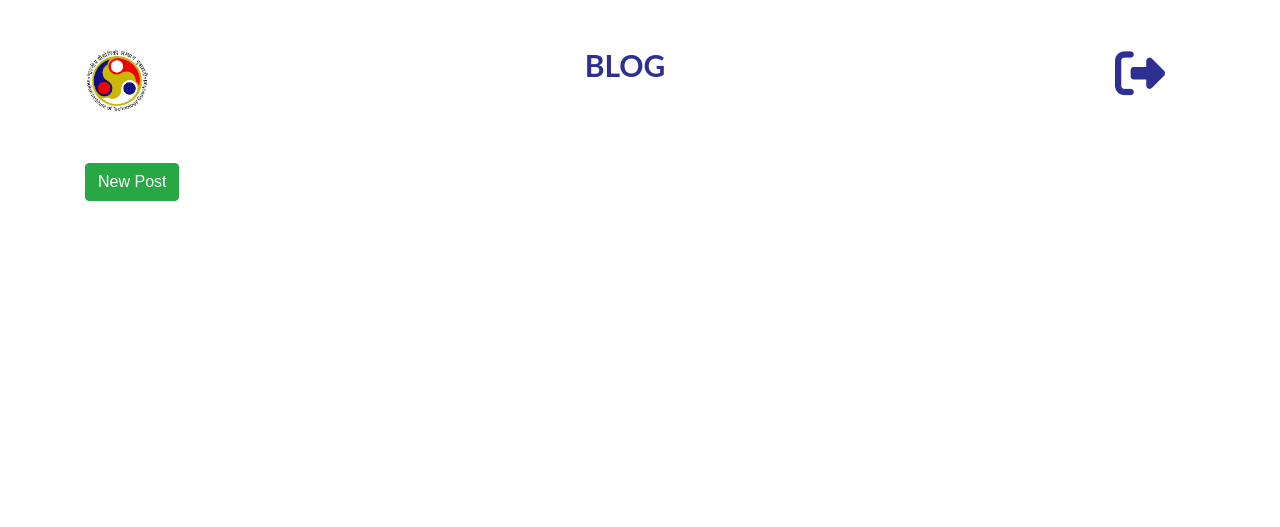
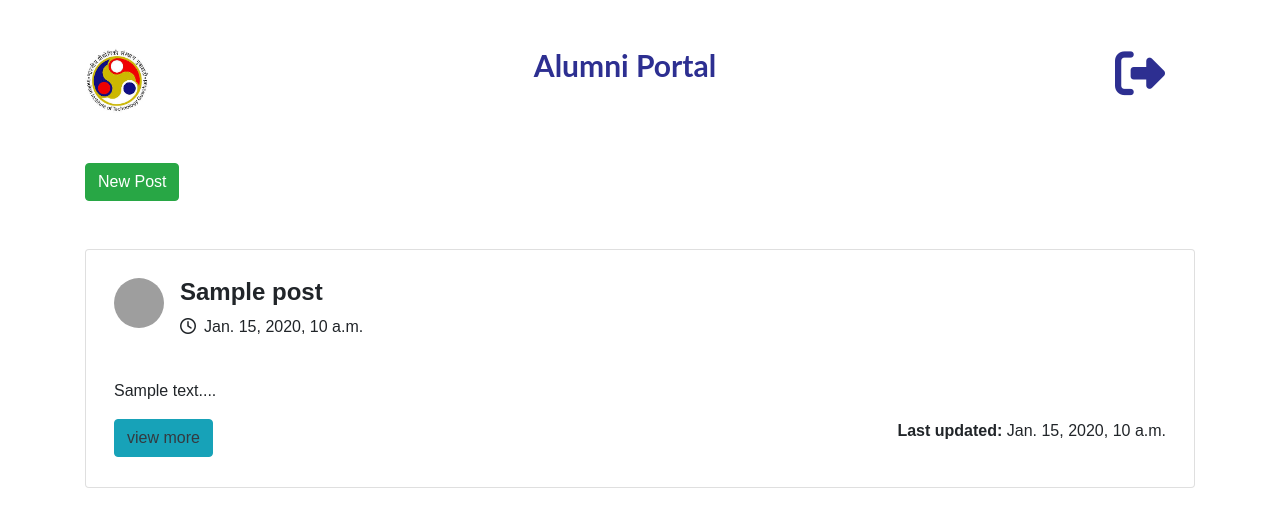
Before and after one commit to kousikr26/placement-portal, a Django app: page /blog/ in a window 1280 px wide. Shown: the top 527 px of the page. Run offline with Django 3.2, Linux system fonts and the light colour scheme; tables that the repository leaves empty hold one stand-in row (values such as "Sample post"); parts of the project's set-up code (start-up, migrations or seed data) failed here and were passed over; some libraries are stand-ins or nearby versions; grey boxes are pictures that could not be loaded.

Commit message:
add post's cards and detail view for the posts

```diff
--- a/alumni_portal/templates/blog/base.html
+++ b/alumni_portal/templates/alumni_portal/base.html
@@ -154,7 +154,7 @@
 
           <div class="justify-content-center col-4"style="font-size: 30px; font-family:Lato;
           color:#2D2F91; font-weight:bold; line-height:34px">
-          <center>BLOG</center>
+          <center>Alumni Portal</center>
           </div>
 
           <div class="col-4" title="Logout" style="height:auto">
--- a/alumni_portal/templates/blog/create_post.html
+++ b/alumni_portal/templates/alumni_portal/create_post.html
@@ -1,4 +1,4 @@
-{% extends "blog/base.html" %}
+{% extends "alumni_portal/base.html" %}
 {% load bootstrap4 %}
 {% block content %}
 
--- /dev/null
+++ b/alumni_portal/templates/alumni_portal/index.html
@@ -0,0 +1,76 @@
+{% extends "alumni_portal/base.html" %}
+
+{% block title %}Alumni Portal{% endblock %}
+
+{% block head %}
+
+
+<style media="screen">
+    .collapse-content .fa.fa-heart:hover {
+    color: #f44336 !important;
+    }
+    .collapse-content .fa.fa-share-alt:hover {
+    color: #0d47a1 !important;
+    }
+</style>
+
+
+
+{% endblock head %}
+
+{% block content %}
+
+<a href="{% url "alumni_portal:create_post" %}" class="btn btn-bg btn-success">New Post</a>
+
+{% for post in posts %}
+
+<!-- Card -->
+<div class="card promoting-card p-2 mt-5">
+
+  <!-- Card content -->
+  <div class="card-body d-flex flex-row">
+
+    <!-- Avatar -->
+    <img src="https://icons.iconarchive.com/icons/artua/dragon-soft/512/User-icon.png" class="rounded-circle mr-3" height="50px" width="50px" alt="avatar">
+
+    <!-- Content -->
+    <div>
+
+      <!-- Title -->
+      <h4 class="card-title font-weight-bold mb-2">{{post.title}}</h4>
+      <!-- Subtitle -->
+      <p class="card-text"><i class="far fa-clock pr-2"></i>{{post.created}}</p>
+
+    </div>
+
+  </div>
+
+  <!-- Card image -->
+  <div class="view overlay">
+    {# <img class="card-img-top rounded-0" src="https://mdbootstrap.com/img/Photos/Horizontal/Food/full page/2.jpg" alt="Card image cap"> #}
+    <a href="#!">
+      <div class="mask rgba-white-slight"></div>
+    </a>
+  </div>
+
+  <!-- Card content -->
+  <div class="card-body">
+
+    <div class="collapse-content">
+
+      <!-- Text -->
+      <p class="card-text" id="collapseContent">{{post.body|truncatewords:25}}...</p>
+      <!-- Button -->
+      <!-- <a class="btn btn-flat red-text p-1 my-1 mr-0 mml-1 collapsed" data-toggle="collapse" href="#collapseContent" aria-expanded="false" aria-controls="collapseContent">View</a> -->
+      <a href="{% url 'alumni_portal:post_detail' post.slug %}" class="btn btn-bg text-dark btn-info">view more</a>
+      <!-- <i class="fas fa-share-alt text-muted float-right p-1 my-1" data-toggle="tooltip" data-placement="top" title="Share this post"></i> -->
+      <!-- <i class="fas fa-heart text-muted float-right p-1 my-1 mr-3" data-toggle="tooltip" data-placement="top" title="I like it"></i> -->
+      <p class ="float-right"> <strong>Last updated:</strong> {{post.updated}}</p>
+    </div>
+
+  </div>
+
+</div>
+{%endfor%}
+<!-- Card -->
+{% endblock %}
--- a/alumni_portal/templates/blog/index.html
+++ /dev/null
@@ -1,8 +0,0 @@
-{% extends "blog/base.html" %}
-
-{% block title %}Blog{% endblock %}
-
-{% block content %}
-
-<a href="{% url "blog:create_post" %}" class="btn btn-bg btn-success">New Post</a>
-{% endblock %}
--- a/alumni_portal/urls.py
+++ b/alumni_portal/urls.py
@@ -4,10 +4,11 @@ from django.conf.urls.static import static
 
 from .views import *
 
-app_name = "blog"
+app_name = "alumni_portal"
 urlpatterns = [
     path('',home, name='home'),
     path('new',CreatePost.as_view(),name="create_post"),
+    path('post/<str:slug>',PostDetailView.as_view(),name='post_detail')
 ]
 
 if settings.DEBUG:
--- a/alumni_portal/views.py
+++ b/alumni_portal/views.py
@@ -3,11 +3,23 @@ from django.views import generic
 from django.urls import reverse_lazy
 
 from .forms import *
+from .models import *
 # Create your views here.
 def home(request):
-    return render(request,"blog/index.html")
+    # only published posts will be shown
+    posts = Post.objects.all().filter(status='published');
+    # # truncatewords
+    # for i in range(len(posts)):
+    #     l = len(posts[i].body)
+    #     l = min(l,300)
+    #     posts[i].body = posts[i].body[:l]
+    context = {'posts':posts}
+    return render(request,"alumni_portal/index.html",context)
 
 class CreatePost(generic.CreateView):
     form_class = PostForm
-    template_name = 'blog/create_post.html'
-    success_url = reverse_lazy('blog:home')
+    template_name = 'alumni_portal/create_post.html'
+    success_url = reverse_lazy('alumni_portal:home')
+
+class PostDetailView(generic.DetailView):
+    model = Post
```
Also changed, not shown: alumni_portal/templates/alumni_portal/post_detail.html (added, +18 -0 lines).
